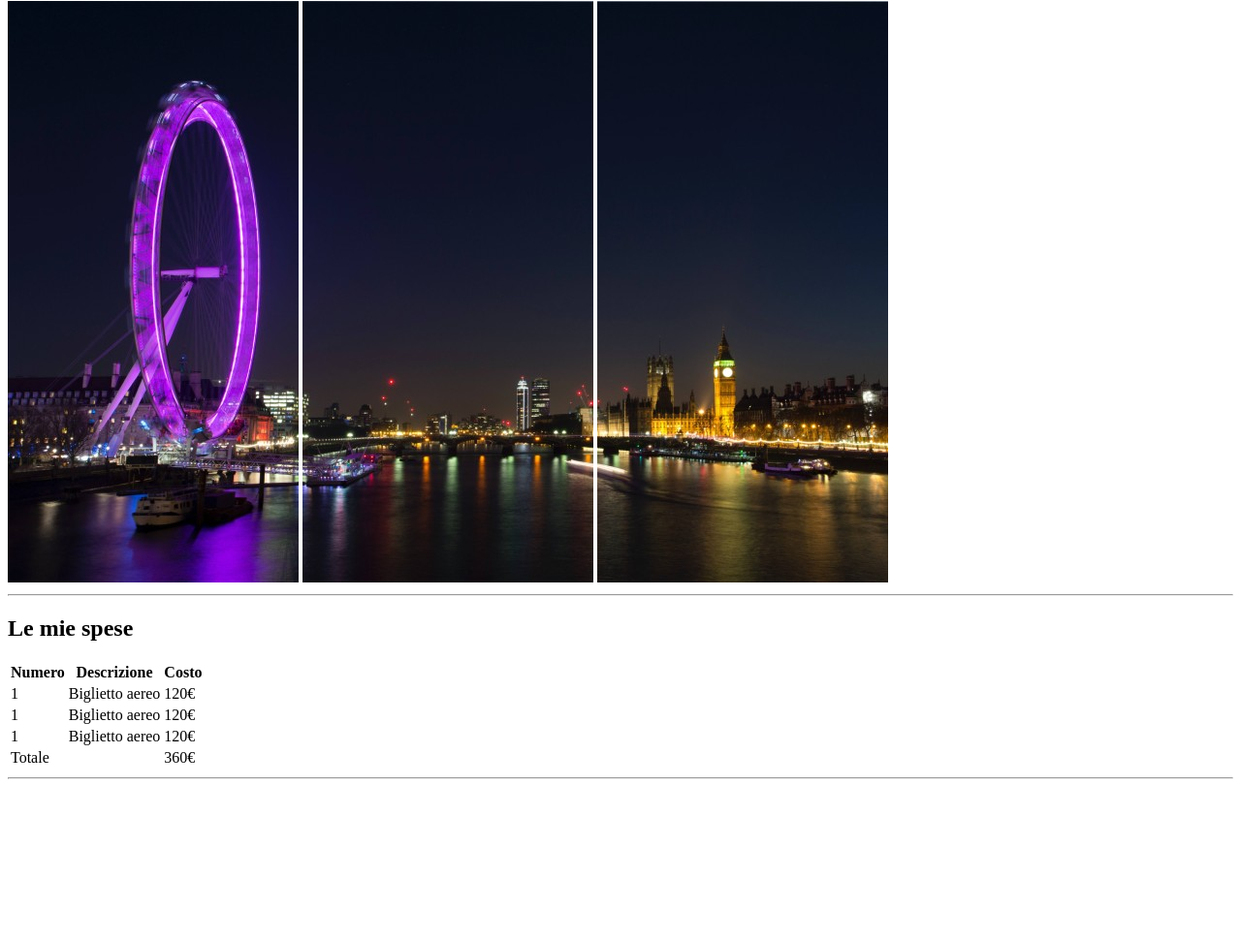
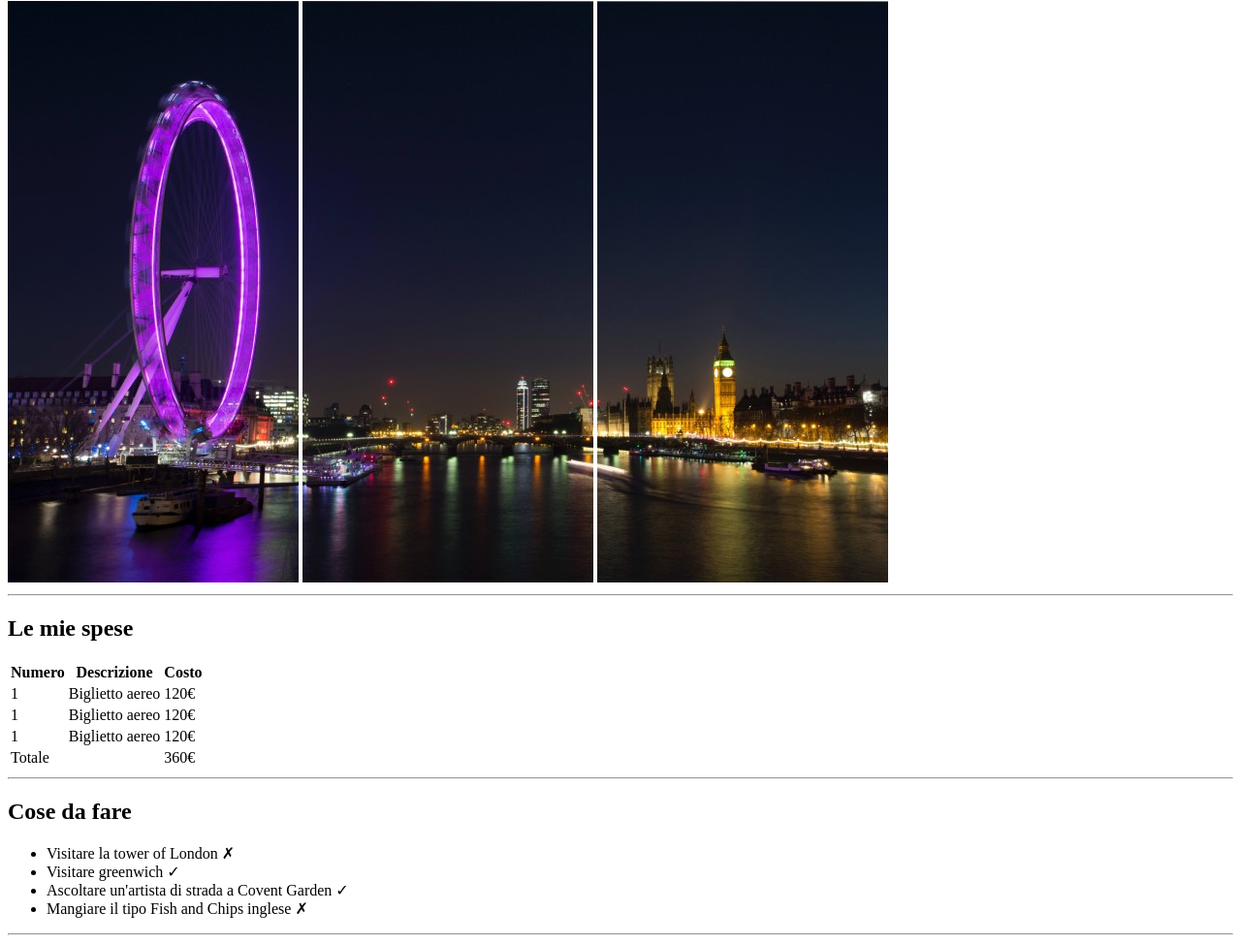
Before and after one commit to giuseppecasaburi/html-london-trip, a plain HTML site: page index.html in a window 1280 px wide. Shown: the part 79-1052 px from the top of the page at 97% size. Before the commit the page ends 891 px from the top, so only its background shows below. Drawn offline with Linux system fonts and the light colour scheme.

Commit message:
feat: completamento secondo macro-area

```diff
--- a/index.html
+++ b/index.html
@@ -21,9 +21,11 @@
 
     <!-- Main con tre macro-aree principali-->
     <main>
+
+        <!-- Prima macro area-->
         <h2>Le mie spese</h2>
         <table>
-            <!-- intestazione tabella  -->
+            <!-- intestazione tabella-->
             <thead>
                 <tr>
                     <th>Numero</th>
@@ -32,7 +34,7 @@
                 </tr>
             </thead>
 
-            <!-- corpo della tabella  -->
+            <!-- corpo della tabella-->
             <tbody>
                 <tr>
                     <td>1</td>
@@ -51,7 +53,7 @@
                 </tr>
             </tbody>
 
-            <!-- conclusione della tabella -->
+            <!-- conclusione della tabella-->
             <tfoot>
                 <tr>
                     <td colspan="2">Totale</td>
@@ -62,6 +64,18 @@
 
         <hr>
 
+        <!-- Seconda macro-area-->
+        <h2>Cose da fare</h2>
+        <ul>
+            <li>Visitare la tower of London &#10007</li>
+            <li>Visitare greenwich &#10003</li>
+            <li>Ascoltare un'artista di strada a Covent Garden &#10003</li>
+            <li>Mangiare il tipo Fish and Chips inglese &#10007</li>
+        </ul>
+
+        <hr>
+
+
     </main>
 
     <!-- Footer con foto coclusive della pagine-->
```
